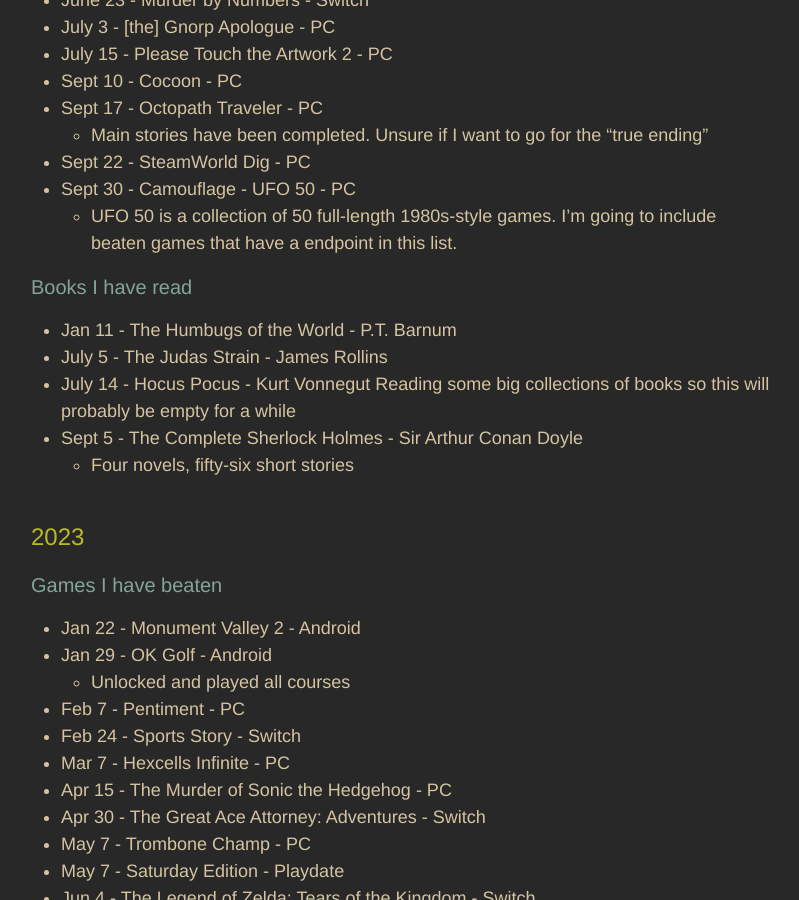
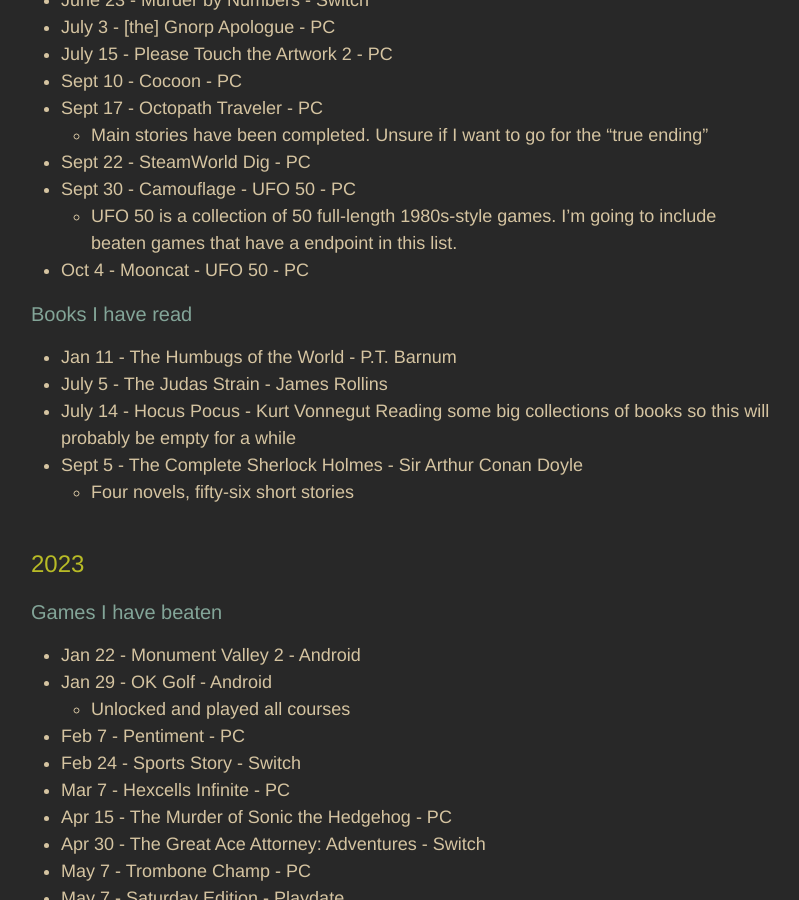
Before and after one commit to adkinsrs/sadkins_site, a Jekyll site: the page built from misc.md, in a window 1280 px wide and 900 px high, scrolled down 896 px. Shown: the whole window, without its empty margins (239-1038 px from the left). Built offline with Jekyll 4.4.1, drawn with Linux system fonts in a browser that asks for light colours.

Commit message:
beat a ufo 50 game

```diff
--- a/misc.md
+++ b/misc.md
@@ -38,6 +38,7 @@
 * Sept 22 - SteamWorld Dig - PC
 * Sept 30 - Camouflage - UFO 50 - PC
   * UFO 50 is a collection of 50 full-length 1980s-style games. I'm going to include beaten games that have a endpoint in this list.
+* Oct 4 - Mooncat - UFO 50 - PC
 
 ### Books I have read
 
```
